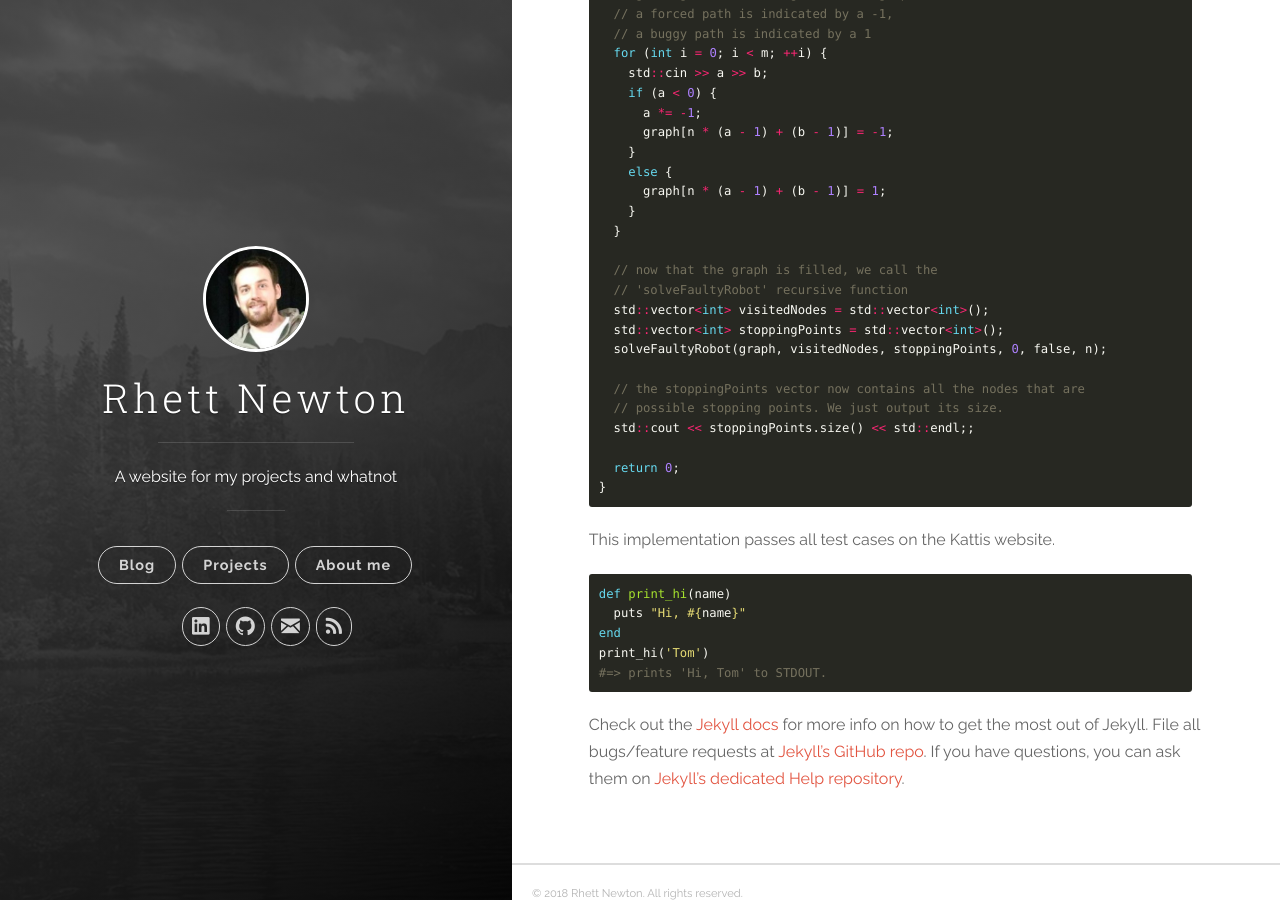
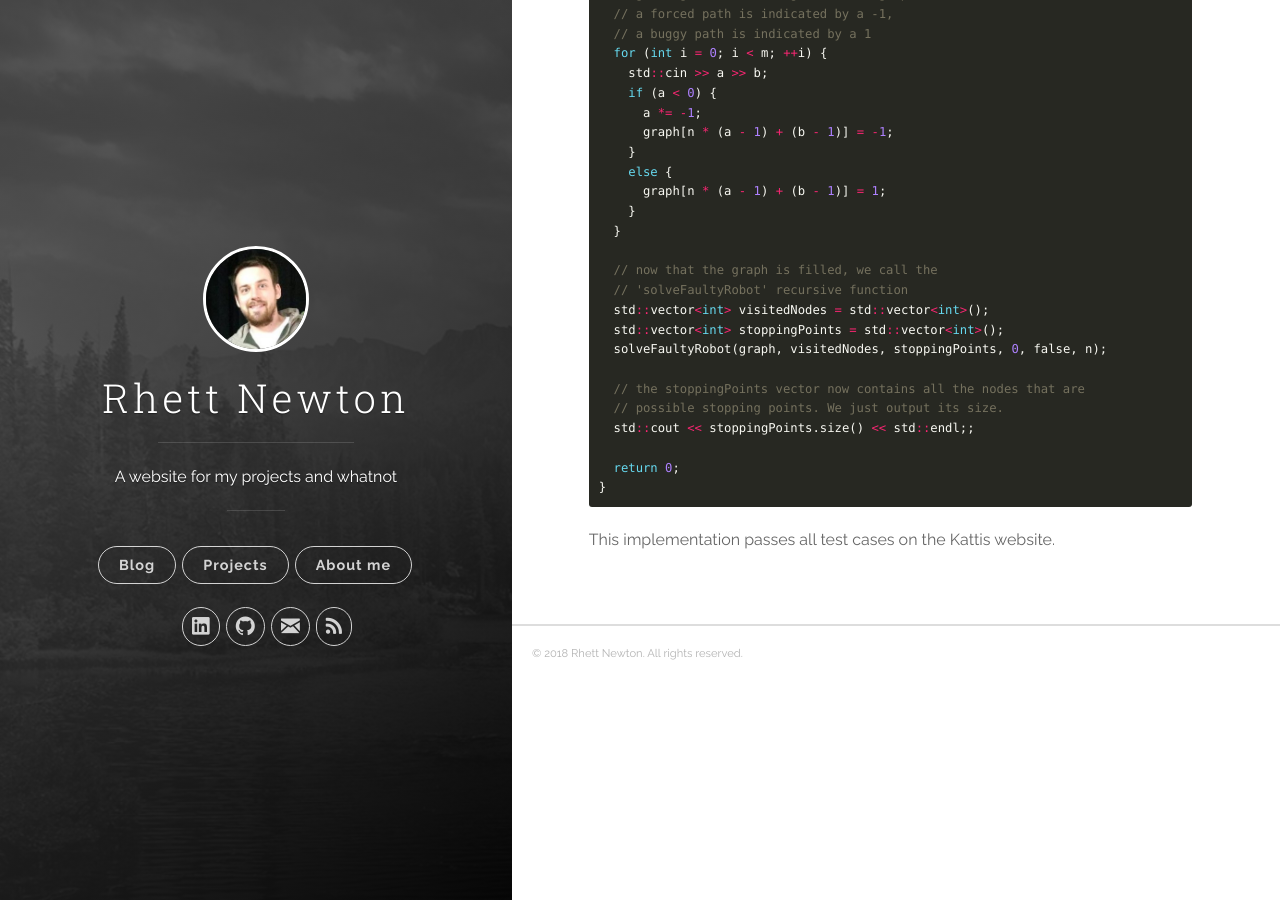
Before and after one commit to rnewton5/rnewton5.github.io, a Jekyll site: the page built from _posts/2018-01-03-faulty-robot-problem.markdown, in a window 1280 px wide and 900 px high, scrolled down 3119 px. Built offline with Jekyll 4.4.1, drawn with Linux system fonts in a browser that asks for light colours; nearby versions of some CDN libraries.

Commit message:
Remove unnecessary portion of post

````diff
--- a/_posts/2018-01-03-faulty-robot-problem.markdown
+++ b/_posts/2018-01-03-faulty-robot-problem.markdown
@@ -122,17 +122,3 @@
 ```
 
 This implementation passes all test cases on the Kattis website.
-
-``` ruby
-def print_hi(name)
-  puts "Hi, #{name}"
-end
-print_hi('Tom')
-#=> prints 'Hi, Tom' to STDOUT.
-```
-
-Check out the [Jekyll docs][jekyll] for more info on how to get the most out of Jekyll. File all bugs/feature requests at [Jekyll’s GitHub repo][jekyll-gh]. If you have questions, you can ask them on [Jekyll’s dedicated Help repository][jekyll-help].
-
-[jekyll]:      http://jekyllrb.com
-[jekyll-gh]:   https://github.com/jekyll/jekyll
-[jekyll-help]: https://github.com/jekyll/jekyll-help
````
